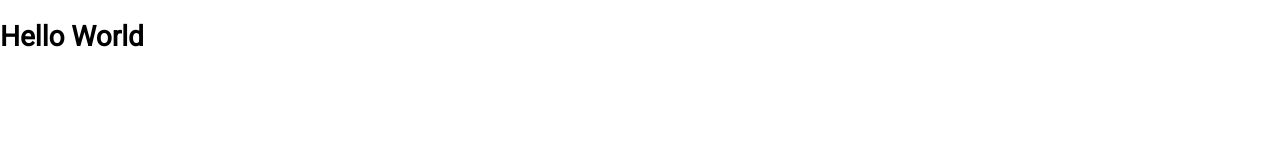
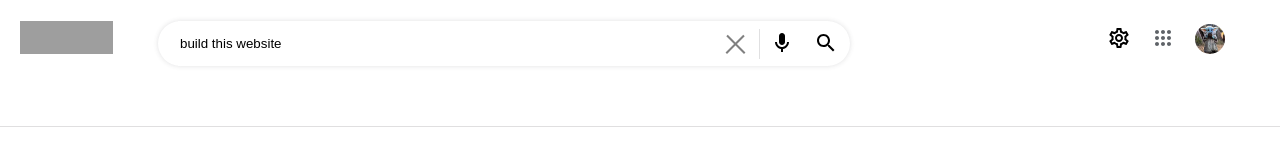
Before and after one commit to jackie-dai/google.searchresultspage, a plain HTML site: page index.html in a window 1280 px wide. Drawn offline with Linux system fonts and the light colour scheme; grey boxes are pictures that could not be loaded.

Commit message:
top part

```diff
--- a/app/scss/_globals.scss
+++ b/app/scss/_globals.scss
@@ -20,3 +20,26 @@ body {
     margin: 0;
     padding: 0;
 }
+
+
+// Flexbox
+
+.flex {
+
+    display: flex;
+
+    &-jc-c {
+        justify-content: center;
+    }
+
+    &-ai-c {
+        align-items: center;
+    }
+
+    &-jc-sb {
+        justify-content: space-between;
+    }
+
+}
+
+// close button
--- /dev/null
+++ b/app/scss/_header.scss
@@ -0,0 +1,142 @@
+.header {
+
+    height: 7.9375rem;
+
+    border-bottom: 1px solid $searchBarShadow;
+
+    &__top {
+
+        height: 4.5rem;
+        padding: 5px;
+        padding-top: 20px;
+    }
+
+
+
+    &__logo {
+
+        width: 5.8125rem;
+        height: 2.0625rem;
+
+        margin: 0px 15px;
+    }
+
+
+
+
+
+
+    &__searchbar {
+
+        width: 43.25rem;
+        height: 2.825rem;
+
+        margin-left: 30px;
+        border-radius: 40px;
+        box-shadow: 0px 0px 5px $searchBarShadow;
+
+    }
+
+    &__search {
+
+        margin-left: 20px;
+        width: 34.0rem;
+        border: none;
+
+        &:focus {
+
+            outline: none;
+        }
+
+    }
+
+    &__close {
+
+        padding: 10px;
+        >span {
+
+            display: inline-block;
+
+            width: 2px;
+            height: 25px;
+            background-color: gray;
+            transform-origin: 1px 15.5px;
+        }
+
+        >span:first-child {
+            transform: rotate(45deg);
+        }
+
+        >span:last-child {
+            transform: rotate(-45deg);
+        }
+    }
+
+    &__line {
+
+        height: 30px;
+        margin-top: 8px;
+        margin-left: 10px;
+        border-right: 1px solid $searchBarShadow;
+    }
+
+    &__mic {
+
+        padding: 10px;
+
+    }
+
+    &__search-icon {
+        padding: 10px;
+    }
+
+
+
+
+
+
+    &__right {
+
+        margin-right: 40px;
+
+    }
+
+    &__settings {
+
+        margin: 0px 10px;
+    }
+
+    &__google-apps {
+
+        margin: 0px 10px;
+
+        svg {
+
+            width: 24px;
+            height: 24px;
+
+            color: $navText;
+            fill: currentColor;
+        }
+    }
+
+    &__pfp {
+
+        margin: 0px 10px;
+
+        img {
+
+            width: 30px;
+            height: 30px;
+
+            border-radius: 50%;
+            transform: translateY(-2px);
+        }
+    }
+
+
+    &__nav {
+
+    }
+
+}
--- a/app/scss/styles.scss
+++ b/app/scss/styles.scss
@@ -1,2 +1,4 @@
 @import "variables";
 @import "globals";
+
+@import "header";
--- a/index.html
+++ b/index.html
@@ -10,6 +10,70 @@
     <link href="https://fonts.googleapis.com/css2?family=Roboto&display=swap" rel="stylesheet">
 </head>
 <body>
-    <h1>Hello World</h1>
+
+    <header class="header">
+
+        <section class="header__top flex flex-ai-c flex-jc-sb">
+
+            <div class="header__left flex">
+                <img class="header__logo" src="https://www.google.com/images/branding/googlelogo/1x/googlelogo_color_272x92dp.png" alt="google logo">
+                <div class="header__searchbar flex">
+
+                        <input type="search" class="header__search" id="search" name="search" value="build this website">
+                        <a class="header__close">
+                            <span id="1"></span>
+                            <span id="2"></span>
+                        </a>
+                        <div class="header__line"></div>
+                        <div class="header__mic">
+                            <img src="images/mic_black_24dp.svg" alt="mic">
+                        </div>
+                        <div class="header__search-icon">
+                            <img src="images/search_black_24dp.svg" alt="magnifying glass">
+                        </div>
+
+                </div>
+            </div>
+            <div class="header__right flex">
+                <div class="header__settings">
+                    <img src="images/settings_black_24dp.svg" alt="setting icon">
+                </div>
+                <div class="header__google-apps">
+                    <svg class="gb_Ve" focusable="false" viewBox="0 0 24 24">
+                        <path d="M6,8c1.1,0 2,-0.9 2,-2s-0.9,-2 -2,-2 -2,0.9 -2,2 0.9,2 2,2zM12,20c1.1,0 2,-0.9 2,-2s-0.9,-2 -2,-2 -2,0.9 -2,2 0.9,2 2,2zM6,20c1.1,0 2,-0.9 2,-2s-0.9,-2 -2,-2 -2,0.9 -2,2 0.9,2 2,2zM6,14c1.1,0 2,-0.9 2,-2s-0.9,-2 -2,-2 -2,0.9 -2,2 0.9,2 2,2zM12,14c1.1,0 2,-0.9 2,-2s-0.9,-2 -2,-2 -2,0.9 -2,2 0.9,2 2,2zM16,6c0,1.1 0.9,2 2,2s2,-0.9 2,-2 -0.9,-2 -2,-2 -2,0.9 -2,2zM12,8c1.1,0 2,-0.9 2,-2s-0.9,-2 -2,-2 -2,0.9 -2,2 0.9,2 2,2zM18,14c1.1,0 2,-0.9 2,-2s-0.9,-2 -2,-2 -2,0.9 -2,2 0.9,2 2,2zM18,20c1.1,0 2,-0.9 2,-2s-0.9,-2 -2,-2 -2,0.9 -2,2 0.9,2 2,2z"></path>
+                    </svg>
+                </div>
+                <a class="header__pfp" href="#">
+                    <img src="images/baby-yoda.jpeg" alt="baby yoda">
+                </a>
+            </div>
+
+        </section>
+
+
+
+
+        <nav class="header__nav">
+
+        </nav>
+
+
+
+    </header>
+
+
+
+    <section class="results"></section>
+
+    <section class="peoplealsoask"></section>
+
+    <section class="videos"></section>
+
+    <section class="relatedsearches"></section>
+
+    <section class="pages"></section>
+
+    <footer class="footer"></footer>
+
 </body>
 </html>
```
Also changed, not shown: app/scss/_variables.scss (line endings or trailing spaces), dist/styles.css, images/baby-yoda.jpeg (added), images/mic_black_24dp.svg (added), images/search_black_24dp.svg (added), images/settings_black_24dp.svg (added), 1 other file.
